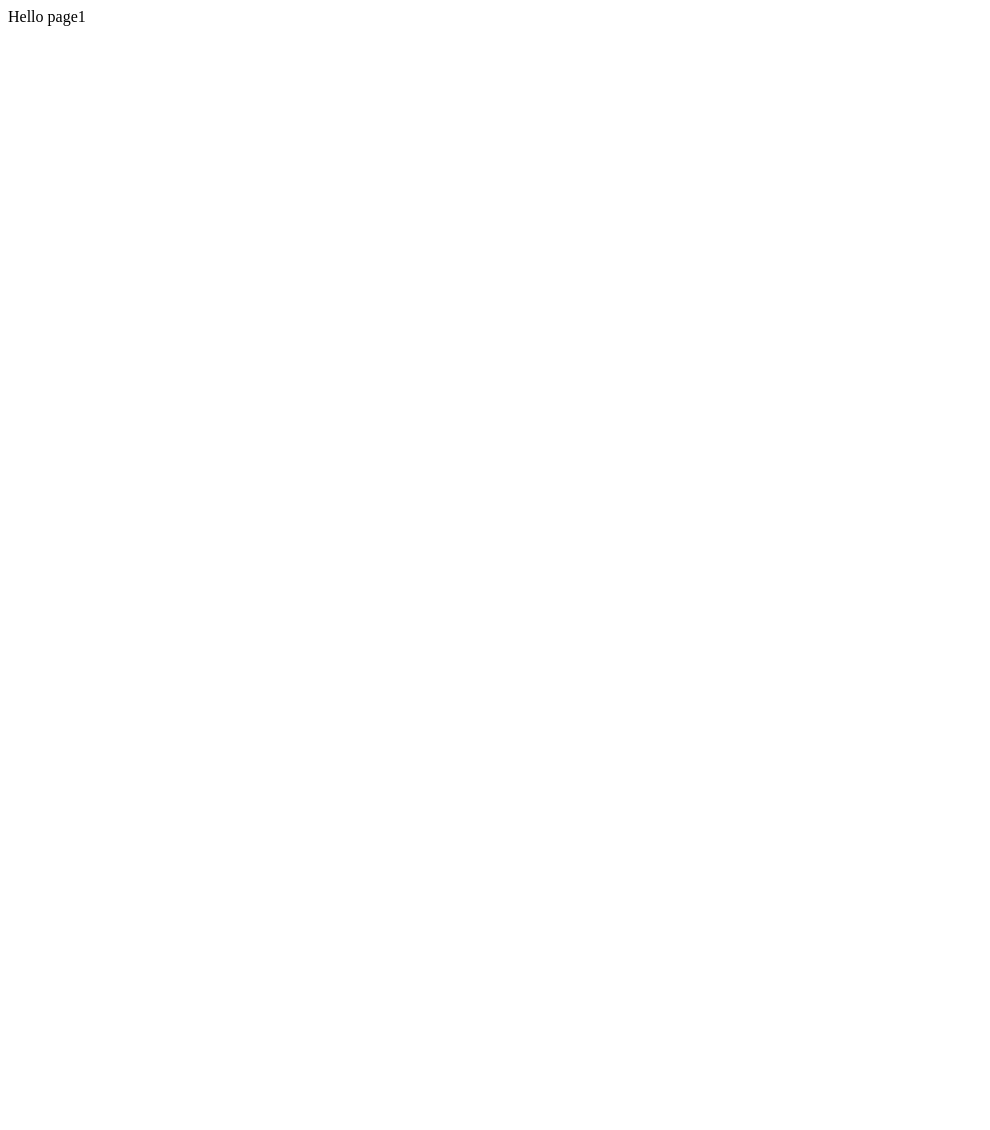
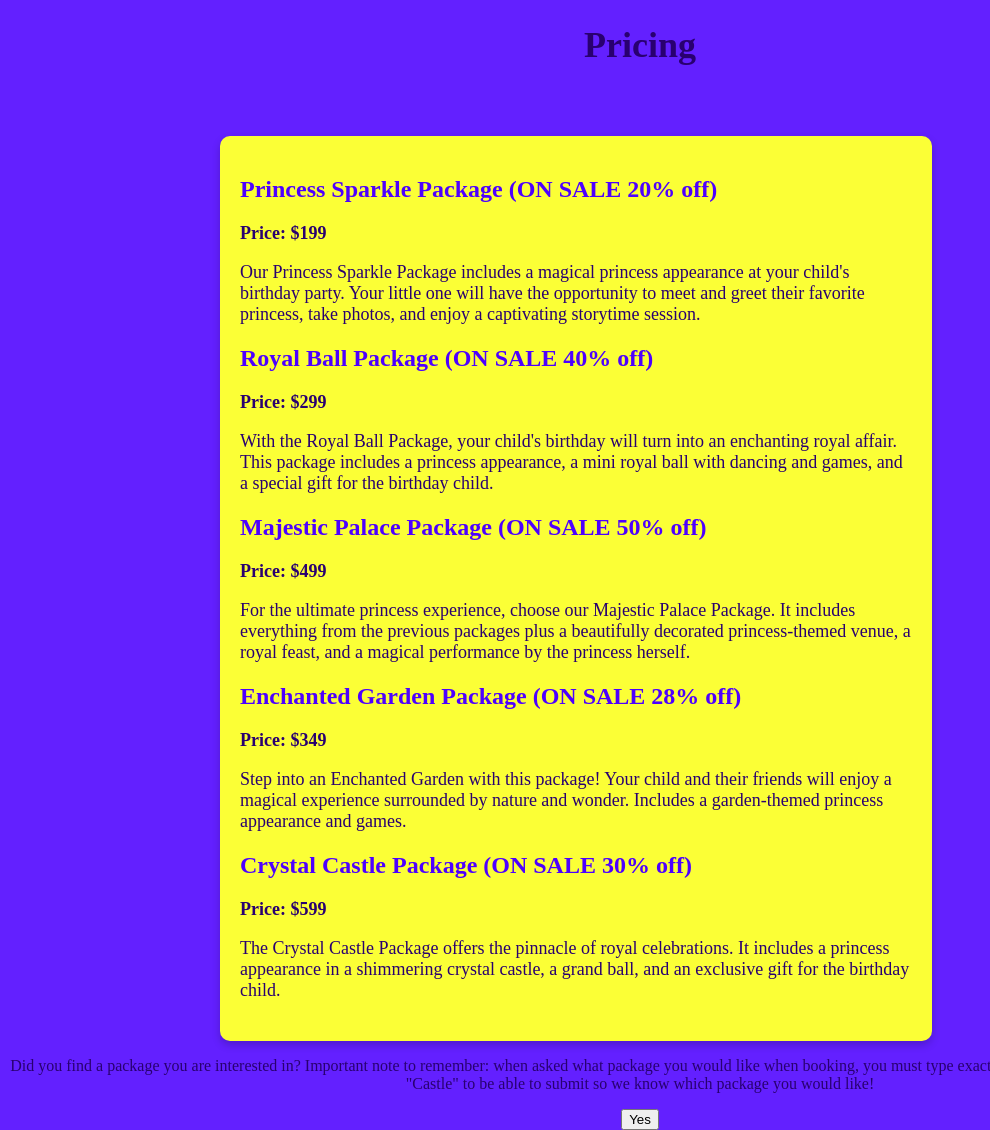
Before and after one commit to kpunsalan8/kpunsalan8.github.io, a plain HTML site: page page1.html in a window 1280 px wide. Shown: the whole page, without its empty margins (0-990 px from the left). Before the commit the page ends 800 px from the top, so only its background shows below. Drawn offline with Linux system fonts and the light colour scheme.

Commit message:
Update page1.html Make Pricing Page

```diff
--- a/page1.html
+++ b/page1.html
@@ -1 +1,161 @@
-Hello page1
+<!DOCTYPE html>
+<html>
+<head>
+    <title>Pricing</title>
+    <style>
+        body {
+            margin: 0;
+            padding: 0;
+            display: flex;
+            flex-direction: column;
+            align-items: center;
+            text-align: center;
+            background-color: #6320ff;
+            color: #290070;;
+        }
+
+        main {
+            margin-top: 50px;
+        }
+
+        .pricing-container {
+            background-color: #fbff36;
+            padding: 20px;
+            border-radius: 10px;
+            box-shadow: 0 4px 8px rgba(0, 0, 0, 0.2);
+            width: 80%;
+            max-width: 800px;
+            text-align: left;
+        }
+
+        h1 {
+            font-size: 36px;
+            margin-bottom: 20px;
+            color: #290070;
+        }
+
+        .package {
+            margin-bottom: 20px;
+        }
+
+        .package h2 {
+            font-size: 24px;
+            color: #4d00ff;
+        }
+
+        .package p {
+            font-size: 18px;
+            color: #290070;
+        }
+
+        .contact-container {
+            background-color: #ffffff;
+            padding: 20px;
+            border-radius: 10px;
+            box-shadow: 0 4px 8px rgba(0, 0, 0, 0.2);
+            width: 80%;
+            max-width: 800px;
+            text-align: left;
+            display: none; /* Hide this container by default */
+        }
+
+        .contact-container.visible {
+            display: block; /* Show this container when needed */
+        }
+
+        .flash {
+            animation: flashText 0.5s alternate infinite;
+        }
+
+        @keyframes flashText {
+            from {
+                color: #4d00ff;
+            }
+            to {
+                color: #ff0000;
+            }
+        }
+    </style>
+</head>
+<body>
+    <header>
+        <h1>Pricing</h1>
+    </header>
+    <main>
+        <div class="pricing-container">
+            <div class="package flash"> <!-- Apply the flashing effect here -->
+                <h2>Princess Sparkle Package (ON SALE 20% off)</h2>
+                <p><strong>Price: $199</strong></p>
+                <p>Our Princess Sparkle Package includes a magical princess appearance at your child's birthday party. Your little one will have the opportunity to meet and greet their favorite princess, take photos, and enjoy a captivating storytime session.</p>
+            </div>
+
+            <div class="package flash"> <!-- Apply the flashing effect here -->
+                <h2>Royal Ball Package (ON SALE 40% off)</h2>
+                <p><strong>Price: $299</strong></p>
+                <p>With the Royal Ball Package, your child's birthday will turn into an enchanting royal affair. This package includes a princess appearance, a mini royal ball with dancing and games, and a special gift for the birthday child.</p>
+            </div>
+
+            <div class="package">
+                <h2>Majestic Palace Package (ON SALE 50% off)</h2>
+                <p><strong>Price: $499</strong></p>
+                <p>For the ultimate princess experience, choose our Majestic Palace Package. It includes everything from the previous packages plus a beautifully decorated princess-themed venue, a royal feast, and a magical performance by the princess herself.</p>
+            </div>
+
+            <div class="package">
+                <h2>Enchanted Garden Package (ON SALE 28% off)</h2>
+                <p><strong>Price: $349</strong></p>
+                <p>Step into an Enchanted Garden with this package! Your child and their friends will enjoy a magical experience surrounded by nature and wonder. Includes a garden-themed princess appearance and games.</p>
+            </div>
+
+            <div class="package flash"> <!-- Apply the flashing effect here -->
+                <h2>Crystal Castle Package (ON SALE 30% off)</h2>
+                <p><strong>Price: $599</strong></p>
+                <p>The Crystal Castle Package offers the pinnacle of royal celebrations. It includes a princess appearance in a shimmering crystal castle, a grand ball, and an exclusive gift for the birthday child.</p>
+            </div>
+
+        </div>
+    </main>
+
+    <footer>
+        <p>Did you find a package you are interested in? Important note to remember: when asked what package you would
+            like when booking, you must type exactly "Sparkle", "Ball", "Palace", "Garden", or "Castle" to be able to submit
+            so we know which package you would like!
+        </p>
+        <button id="yesButton">Yes</button>
+    </footer>
+
+    <div class="contact-container" id="contactContainer">
+        <h2>Contact Information</h2>
+        <form action="booking2.html">
+            <label for="name">Name:</label>
+            <input type="text" id="name" name="name" required><br><br>
+
+            <label for="preferredPrincess">Preferred Princess:</label>
+            <input type="text" id="preferredPrincess" name="preferredPrincess" required><br><br>
+
+            <label for="email">Email:</label>
+            <input type="email" id="email" name="email" required><br><br>
+
+            <input type="submit" value="Submit Booking">
+        </form>
+    </div>
+
+    <script>
+        // JavaScript to handle showing/hiding the contact form
+        const yesButton = document.getElementById("yesButton");
+        const contactContainer = document.getElementById("contactContainer");
+
+        yesButton.addEventListener("click", function () {
+            contactContainer.classList.add("visible");
+        });
+
+        // JavaScript to make package titles flash every 15 seconds
+        setInterval(function () {
+            const packageTitles = document.querySelectorAll(".package h2");
+            packageTitles.forEach(function (title) {
+                title.classList.toggle("flash");
+            });
+        }, 10000); // Flash every 15 seconds
+    </script>
+</body>
+</html>
```
